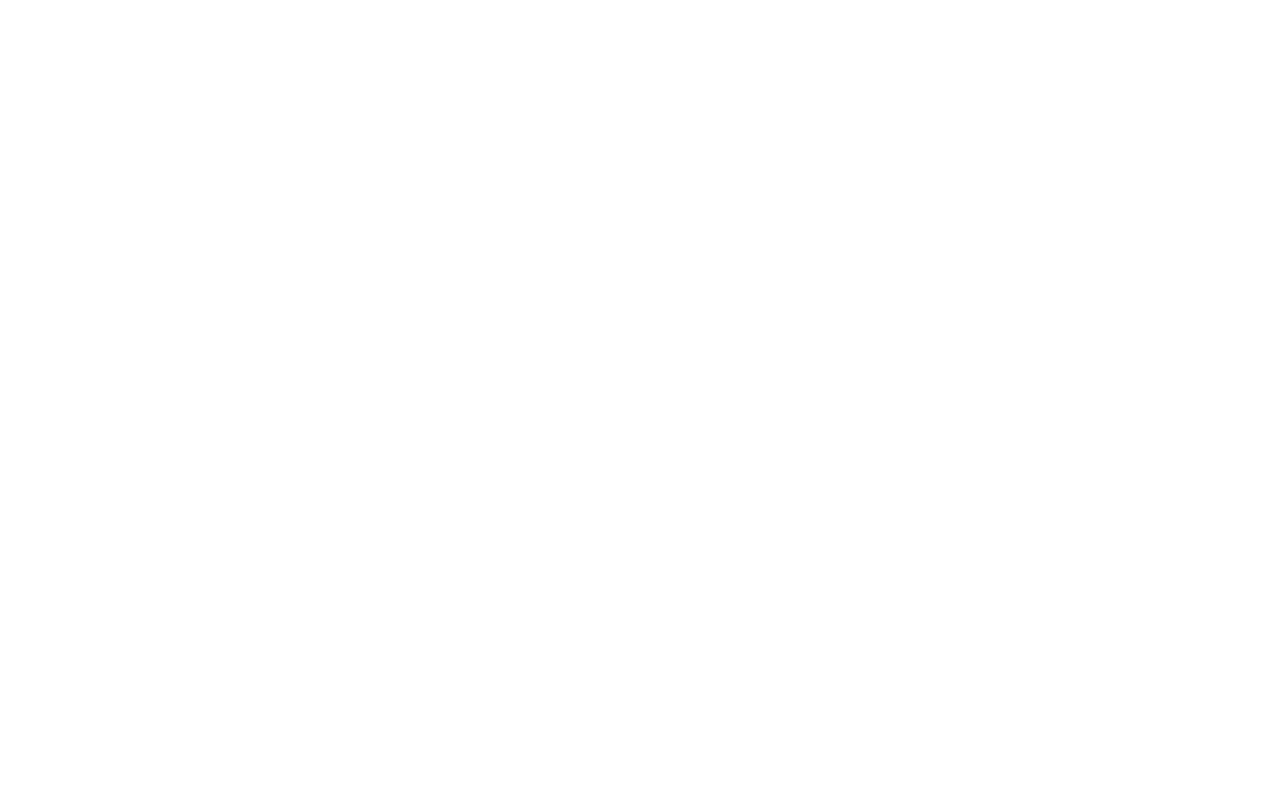
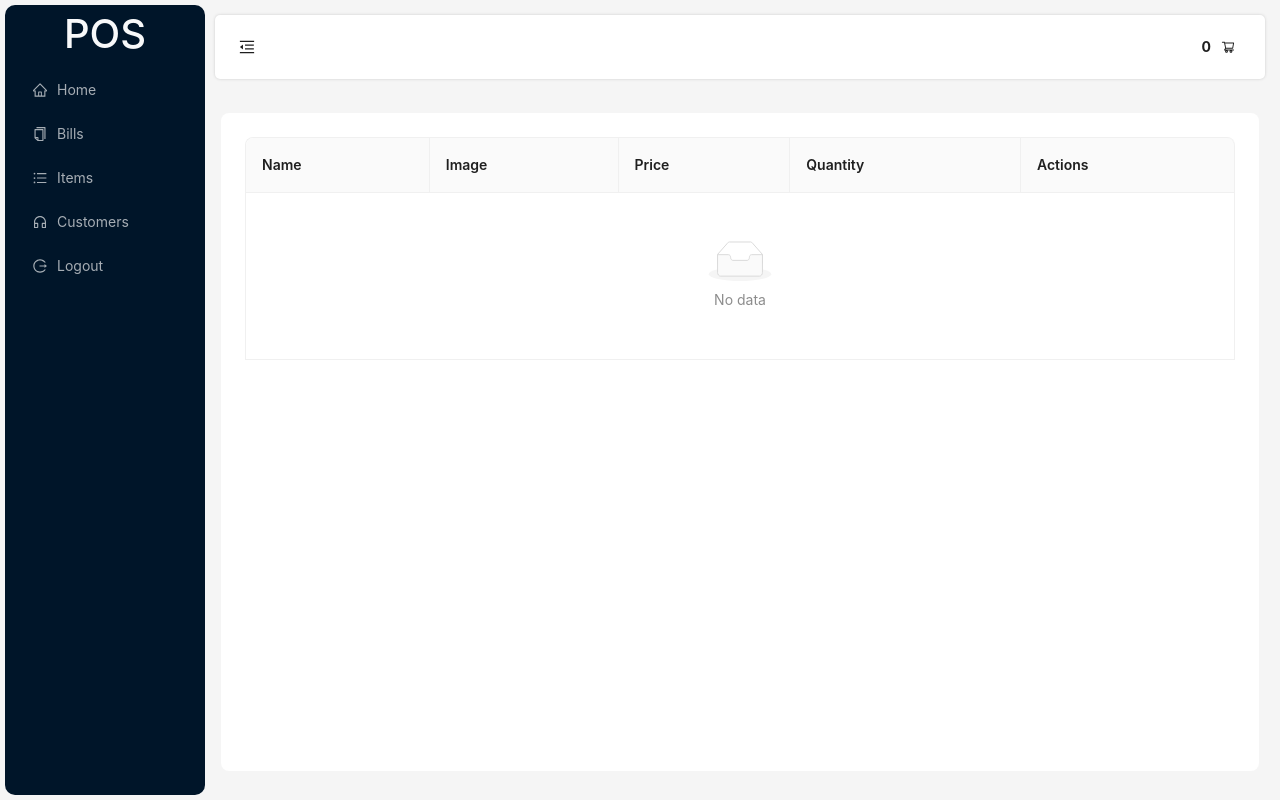
Before and after one commit to kishumohi/POS-APP, a React (Vite) app in the folder client/: page /cart in a window 1280 px wide. Before the commit this address had no page. Built offline with nearby package versions, Linux system fonts and the light colour scheme.

Commit message:
add to cart functionality done

```diff
--- a/client/package.json
+++ b/client/package.json
@@ -11,6 +11,8 @@
     "preview": "vite preview"
   },
   "dependencies": {
+    "@redux-devtools/extension": "^3.3.0",
+    "@reduxjs/toolkit": "^2.2.6",
     "antd": "^5.19.3",
     "axios": "^1.7.2",
     "react": "^18.3.1",
--- a/client/src/App.jsx
+++ b/client/src/App.jsx
@@ -2,6 +2,7 @@
 import { BrowserRouter, Route, Routes } from "react-router-dom";
 import Homepage from "./pages/Homepage.jsx";
 import ItemPage from "./pages/ItemPage.jsx";
+import CartPage from "./pages/CartPage.jsx";
 
 function App() {
   return (
@@ -10,6 +11,7 @@
         <Routes>
           <Route path="/" element={<Homepage />} />
           <Route path="/items" element={<ItemPage />} />
+          <Route path="/cart" element={<CartPage />} />
         </Routes>
       </BrowserRouter>
     </div>
--- a/client/src/components/Defaut_Layout/Default.Layout.css
+++ b/client/src/components/Defaut_Layout/Default.Layout.css
@@ -10,6 +10,22 @@
   border-radius: 5px;
   margin: 10px;
   overflow: auto;
+  line-height: 0;
+  display: flex;
+  align-items: center;
+  justify-content: space-between;
+}
+.cart-item-count {
+  padding-left: 20px;
+  padding-right: 30px;
+  cursor: pointer;
+  display: flex;
+  justify-content: space-between;
+}
+.cart-item-count p {
+  padding: 10px;
+  margin-top: 15px;
+  font-weight: bold;
 }
 .ant-layout-sider {
   padding-top: 5px !important;
--- a/client/src/components/Defaut_Layout/DefaultLayout.jsx
+++ b/client/src/components/Defaut_Layout/DefaultLayout.jsx
@@ -7,13 +7,19 @@
   CustomerServiceOutlined,
   CopyOutlined,
   UnorderedListOutlined,
+  ShoppingCartOutlined,
 } from "@ant-design/icons";
 import { Button, Layout, Menu, theme } from "antd";
 import "./Default.Layout.css";
-import { Link } from "react-router-dom";
+import { Link, useNavigate } from "react-router-dom";
+import { useSelector } from "react-redux";
+
 const { Header, Sider, Content } = Layout;
 
 const DefaultLayout = ({ children }) => {
+  const navigate = useNavigate();
+  const cartItems = useSelector((state) => state.cartItems);
+  // console.log(cartItems);
   const [collapsed, setCollapsed] = useState(false);
   const {
     token: { colorBgContainer, borderRadiusLG },
@@ -91,6 +97,10 @@
               height: 64,
             }}
           />
+          <div className="cart-item-count" onClick={() => navigate("/cart")}>
+            <p>{cartItems.length}</p>
+            <ShoppingCartOutlined />
+          </div>
         </Header>
         <Content
           style={{
--- a/client/src/components/ItemList/ItemList.jsx
+++ b/client/src/components/ItemList/ItemList.jsx
@@ -1,16 +1,31 @@
 import React from "react";
-import { Card } from "antd";
+import { Button, Card } from "antd";
+import {
+  EditOutlined,
+  EllipsisOutlined,
+  SettingOutlined,
+} from "@ant-design/icons";
+import { useDispatch } from "react-redux";
+import { updateCart } from "../../redux/CartItemCount.js";
 
 const { Meta } = Card;
 
 function ItemList({ item }) {
+  const dispatch = useDispatch();
+
+  const handleAddToCart = () => {
+    dispatch(updateCart({ ...item, quantity: 1 }));
+  };
   return (
     <Card
-      hoverable
+      // hoverable
       style={{ width: 240, marginBottom: 20 }}
       cover={<img alt="example" src={item.image} style={{ height: 250 }} />}
     >
       <Meta title={item.name} />
+      <div className="item-button">
+        <Button onClick={handleAddToCart}>Add To Cart</Button>
+      </div>
     </Card>
   );
 }
--- a/client/src/index.css
+++ b/client/src/index.css
@@ -6,3 +6,10 @@
   font-weight: 400;
   font-style: normal;
 }
+
+.item-button button {
+  margin-top: 20px;
+  width: 200px;
+  background-color: rgb(34, 78, 9);
+  color: white;
+}
--- a/client/src/main.jsx
+++ b/client/src/main.jsx
@@ -2,5 +2,11 @@
 import ReactDOM from "react-dom/client";
 import App from "./App.jsx";
 import "./index.css";
+import { Provider } from "react-redux";
+import { store } from "./redux/store.js";
 
-ReactDOM.createRoot(document.getElementById("root")).render(<App />);
+ReactDOM.createRoot(document.getElementById("root")).render(
+  <Provider store={store}>
+    <App />
+  </Provider>
+);
--- /dev/null
+++ b/client/src/pages/CartPage.jsx
@@ -0,0 +1,79 @@
+import React from "react";
+import DefaultLayout from "../components/Defaut_Layout/DefaultLayout.jsx";
+import {
+  DeleteOutlined,
+  PlusCircleOutlined,
+  MinusCircleOutlined,
+} from "@ant-design/icons";
+import { useDispatch, useSelector } from "react-redux";
+import { Table } from "antd";
+import {
+  DeleteFromCart,
+  MinusItemCart,
+  PulsItemCart,
+} from "../redux/CartItemCount.js";
+
+function CartPage() {
+  const dispatch = useDispatch();
+  const cartItems = useSelector((state) => state.cartItems);
+  //   console.log(cartItems);
+  // handle function
+  const handleIncrement = (record) => {
+    dispatch(PulsItemCart({ id: record._id }));
+  };
+  const handleDecrement = (record) => {
+    dispatch(MinusItemCart({ id: record._id }));
+  };
+  const handleDelete = (record) => {
+    dispatch(DeleteFromCart({ id: record._id }));
+  };
+
+  // table column details
+  const columns = [
+    { title: "Name", dataIndex: "name" },
+    {
+      title: "Image",
+      dataIndex: "image",
+      render: (img, record) => (
+        <img src={img} alt={record.name} height={60} width={60} />
+      ),
+    },
+    { title: "Price", dataIndex: "price" },
+    {
+      title: "Quantity",
+      dataIndex: "_id",
+      render: (id, record) => (
+        <div>
+          <PlusCircleOutlined
+            className="mx-3"
+            style={{ cursor: "pointer" }}
+            onClick={() => handleIncrement(record)}
+          />
+          <b>{record.quantity}</b>
+          <MinusCircleOutlined
+            className="mx-3"
+            style={{ cursor: "pointer" }}
+            onClick={() => handleDecrement(record)}
+          />
+        </div>
+      ),
+    },
+    {
+      title: "Actions",
+      dataIndex: "_id",
+      render: (id, record) => (
+        <DeleteOutlined
+          style={{ cursor: "pointer" }}
+          onClick={() => handleDelete(record)}
+        />
+      ),
+    },
+  ];
+  return (
+    <DefaultLayout>
+      <Table columns={columns} dataSource={cartItems} bordered />
+    </DefaultLayout>
+  );
+}
+
+export default CartPage;
--- a/client/src/pages/Homepage.jsx
+++ b/client/src/pages/Homepage.jsx
@@ -9,7 +9,7 @@
 function Homepage() {
   // Declare Variable
   const [itemsData, setItemsData] = useState([]);
-  console.log(itemsData);
+  // console.log(itemsData);
   // Initial State Define and Data Get From API
   useEffect(() => {
     const getAllItems = async () => {
@@ -28,8 +28,8 @@
   return (
     <DefaultLayout>
       <Row>
-        {itemsData.map((item) => (
-          <Col xs={24} lg={6} md={12} sm={6}>
+        {itemsData.map((item, index) => (
+          <Col key={index} xs={24} lg={6} md={12} sm={6}>
             <ItemList item={item} />
           </Col>
         ))}
--- /dev/null
+++ b/client/src/redux/CartItemCount.js
@@ -0,0 +1,55 @@
+import { createSlice } from "@reduxjs/toolkit";
+const initialState = {
+  cartItems: [],
+};
+const CounterSlice = createSlice({
+  name: "cart",
+  initialState,
+  reducers: {
+    updateCart: (state, action) => {
+      state.cartItems.push(action.payload);
+    },
+    PulsItemCart: (state, action) => {
+      const { id } = action.payload;
+      // Find the item in the cart and update its quantity
+      const updatedCart = state.cartItems.map((item) =>
+        item._id === id ? { ...item, quantity: item.quantity + 1 } : item
+      );
+      // Update the state with the new cart items
+      return {
+        ...state,
+        cartItems: updatedCart,
+      };
+    },
+    MinusItemCart: (state, action) => {
+      const { id } = action.payload;
+      // Find the item in the cart and update its quantity
+      const updatedCart = state.cartItems.map((item) =>
+        item._id === id
+          ? {
+              ...item,
+              quantity: item.quantity !== 1 ? item.quantity - 1 : item.quantity,
+            }
+          : item
+      );
+      // Update the state with the new cart items
+      return {
+        ...state,
+        cartItems: updatedCart,
+      };
+    },
+    DeleteFromCart: (state, action) => {
+      const { id } = action.payload;
+      // Find the item in the cart and update its quantity
+      const SingleRecord = state.cartItems.filter((item) => item._id !== id);
+      // Update the state with the new cart items
+      return {
+        ...state,
+        cartItems: SingleRecord,
+      };
+    },
+  },
+});
+export const { updateCart, PulsItemCart, MinusItemCart, DeleteFromCart } =
+  CounterSlice.actions;
+export default CounterSlice.reducer;
--- /dev/null
+++ b/client/src/redux/store.js
@@ -0,0 +1,5 @@
+import { configureStore } from "@reduxjs/toolkit";
+import Cart from "./CartItemCount.js";
+export const store = configureStore({
+  reducer: Cart,
+});
```
Also changed, not shown: 1 other file (tests, documents, lock files or other folders).
